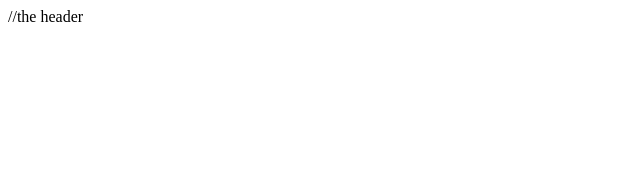
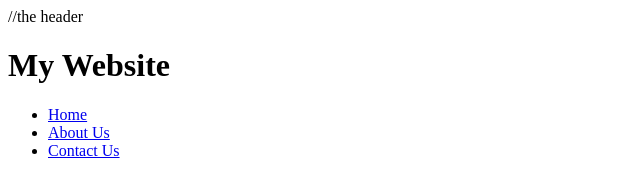
Before and after one commit to Aurits/elib, a plain HTML site: page index.html in a window 1280 px wide. Shown: the whole page, without its empty margins (0-640 px from the left). Drawn offline with Linux system fonts and the light colour scheme.

Commit message:
Nov 13, 2023, 5:17 PM

```diff
--- a/index.html
+++ b/index.html
@@ -8,6 +8,16 @@
 <body>
 
     //the header
+    <header>
+        <h1>My Website</h1>
+        <nav>
+            <ul>
+                <li><a href="index.html">Home</a></li>
+                <li><a href="about.html">About Us</a></li>
+                <li><a href="contact.html">Contact Us</a></li>
+            </ul>
+        </nav>
+    </header>
 
 
 </body>
```
